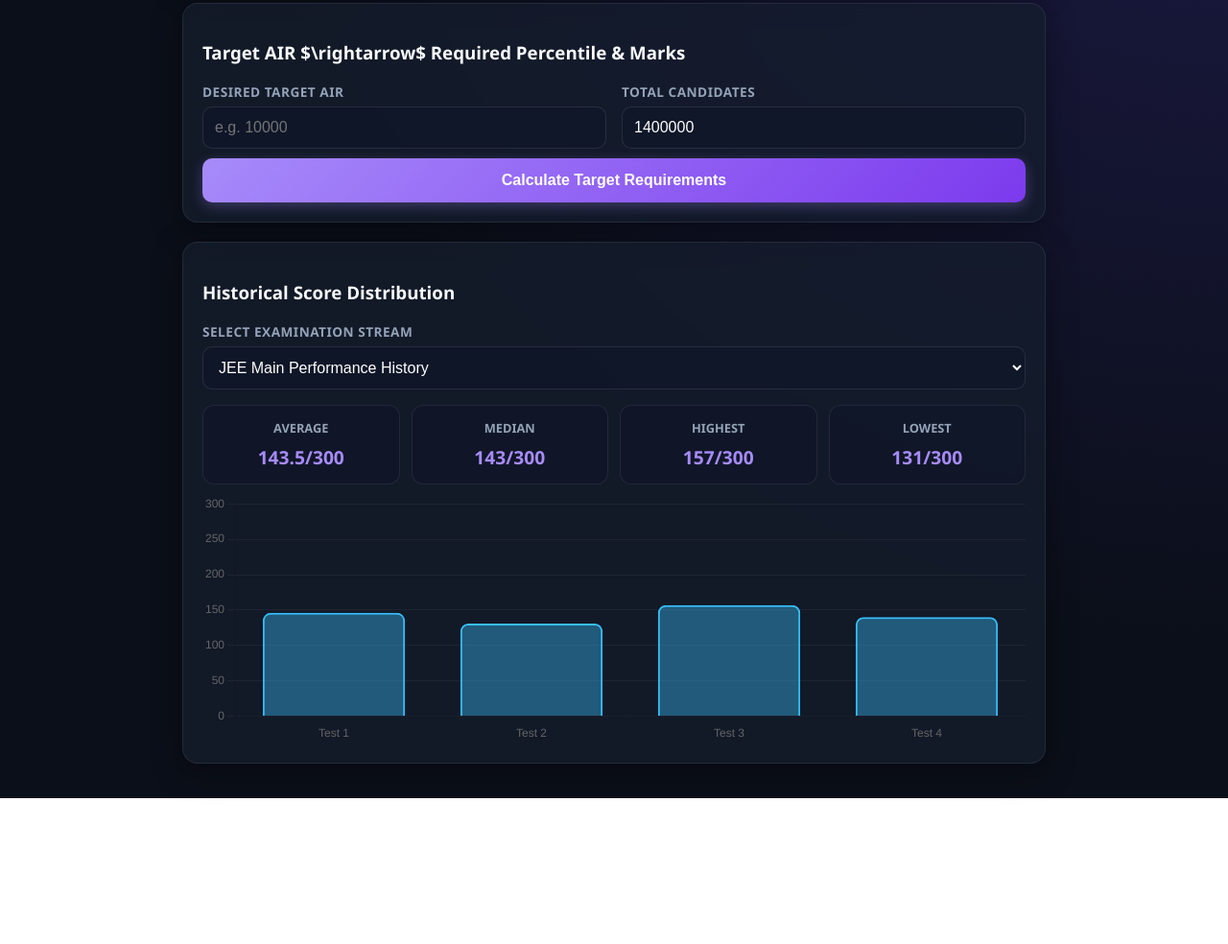
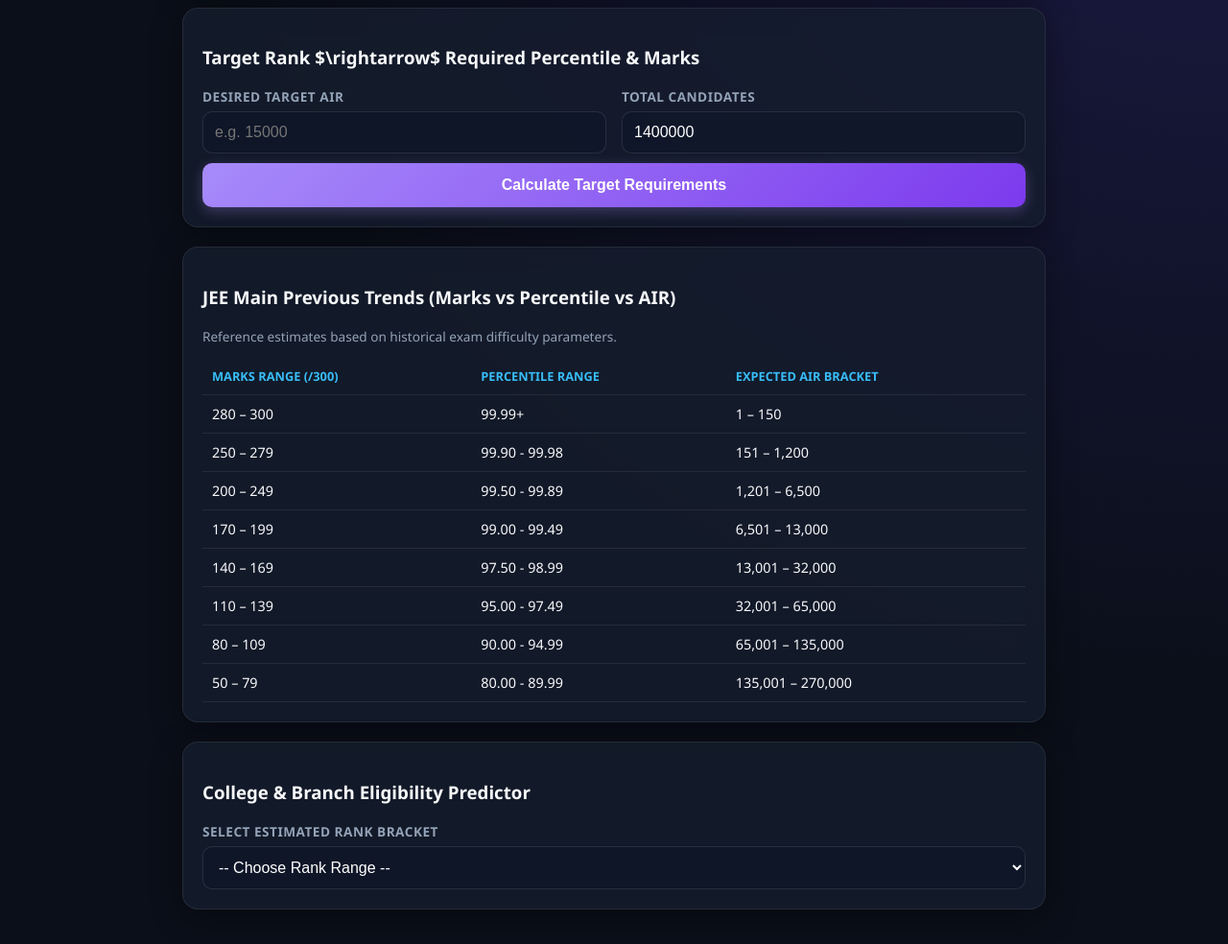
Before and after one commit to Praveenepili13/app-for-mobile, a plain HTML site: page index.html in a window 1280 px wide. Shown: the part 397-1381 px from the top of the page at 96% size. Before the commit the page ends 1229 px from the top, so only its background shows below. Drawn offline with nearby package versions, Linux system fonts and the light colour scheme.

Commit message:
Update index.html

```diff
--- a/index.html
+++ b/index.html
@@ -3,12 +3,12 @@
 <head>
     <meta charset="UTF-8">
     <meta name="viewport" content="width=device-width, initial-scale=1.0">
-    <title>Praveen D Epili - Rank Engine Pro</title>
+    <title>JEE & Entrance Rank Analytics Engine</title>
     <script src="https://cdn.jsdelivr.net/npm/chart.js"></script>
     <style>
         :root {
             --bg: #0b0f19;
-            --card-bg: rgba(22, 30, 46, 0.7);
+            --card-bg: rgba(22, 30, 46, 0.75);
             --card-border: rgba(255, 255, 255, 0.08);
             --accent-blue: #38bdf8;
             --accent-green: #34d399;
@@ -37,7 +37,7 @@
 
         header h1 {
             margin: 0;
-            font-size: 2rem;
+            font-size: 2.2rem;
             background: linear-gradient(90deg, var(--accent-blue), var(--accent-purple));
             -webkit-background-clip: text;
             -webkit-text-fill-color: transparent;
@@ -110,38 +110,34 @@
 
         .res-val { font-size: 1.6rem; font-weight: 800; color: var(--accent-green); }
 
-        .stat-grid {
-            display: grid;
-            grid-template-columns: repeat(auto-fit, minmax(130px, 1fr));
-            gap: 12px;
-            margin-top: 16px;
+        table {
+            width: 100%;
+            border-collapse: collapse;
+            margin-top: 12px;
+            color: var(--text-main);
         }
 
-        .stat-box {
-            background: rgba(15, 23, 42, 0.6);
-            border: 1px solid var(--card-border);
-            padding: 14px;
-            border-radius: 12px;
-            text-align: center;
+        th, td {
+            padding: 10px;
+            text-align: left;
+            border-bottom: 1px solid rgba(255, 255, 255, 0.08);
+            font-size: 0.9rem;
         }
 
-        .stat-box h4 { margin: 0; color: var(--text-sub); font-size: 0.8rem; }
-        .stat-box p { margin: 8px 0 0 0; font-size: 1.2rem; font-weight: bold; color: var(--accent-purple); }
-
-        .chart-wrapper { position: relative; height: 260px; width: 100%; margin-top: 10px; }
+        th { color: var(--accent-blue); text-transform: uppercase; font-size: 0.8rem; }
     </style>
 </head>
 <body>
 
     <div class="container">
         <header>
-            <h1>Rank & Performance Analytics</h1>
-            <p>Praveen D Epili | Advanced Calculator & Growth Trajectory</p>
+            <h1>Rank & Percentile Predictor</h1>
+            <p>Interactive Analytics, Target Calculators & Cutoff Estimators</p>
         </header>
 
         <!-- 1. Live Percentile to Rank Predictor -->
         <div class="glass-card">
-            <h3>Percentile $\rightarrow$ AIR Rank Predictor</h3>
+            <h3>Percentile $\rightarrow$ Estimated AIR Rank</h3>
             <div class="grid">
                 <div>
                     <label>Percentile Score (%)</label>
@@ -166,13 +162,13 @@
             </div>
         </div>
 
-        <!-- 2. Target Percentile & Marks Predictor -->
+        <!-- 2. Target Rank to Percentile & Marks -->
         <div class="glass-card">
-            <h3>Target AIR $\rightarrow$ Required Percentile & Marks</h3>
+            <h3>Target Rank $\rightarrow$ Required Percentile & Marks</h3>
             <div class="grid">
                 <div>
                     <label>Desired Target AIR</label>
-                    <input type="number" id="targetRankInput" placeholder="e.g. 10000">
+                    <input type="number" id="targetRankInput" placeholder="e.g. 15000">
                 </div>
                 <div>
                     <label>Total Candidates</label>
@@ -193,50 +189,61 @@
             </div>
         </div>
 
-        <!-- 3. Historical Data & Analytics -->
+        <!-- 3. Previous Years' Marks vs Percentile vs Rank Reference -->
         <div class="glass-card">
-            <h3>Historical Score Distribution</h3>
-            <label>Select Examination Stream</label>
-            <select id="streamSelect" onchange="renderAnalytics()">
-                <option value="jee">JEE Main Performance History</option>
-                <option value="cet">MHT-CET Performance History</option>
+            <h3>JEE Main Previous Trends (Marks vs Percentile vs AIR)</h3>
+            <p style="color: var(--text-sub); font-size: 0.85rem;">Reference estimates based on historical exam difficulty parameters.</p>
+            <table>
+                <thead>
+                    <tr>
+                        <th>Marks Range (/300)</th>
+                        <th>Percentile Range</th>
+                        <th>Expected AIR Bracket</th>
+                    </tr>
+                </thead>
+                <tbody>
+                    <tr><td>280 – 300</td><td>99.99+</td><td>1 – 150</td></tr>
+                    <tr><td>250 – 279</td><td>99.90 - 99.98</td><td>151 – 1,200</td></tr>
+                    <tr><td>200 – 249</td><td>99.50 - 99.89</td><td>1,201 – 6,500</td></tr>
+                    <tr><td>170 – 199</td><td>99.00 - 99.49</td><td>6,501 – 13,000</td></tr>
+                    <tr><td>140 – 169</td><td>97.50 - 98.99</td><td>13,001 – 32,000</td></tr>
+                    <tr><td>110 – 139</td><td>95.00 - 97.49</td><td>32,001 – 65,000</td></tr>
+                    <tr><td>80 – 109</td><td>90.00 - 94.99</td><td>65,001 – 135,000</td></tr>
+                    <tr><td>50 – 79</td><td>80.00 - 89.99</td><td>135,001 – 270,000</td></tr>
+                </tbody>
+            </table>
+        </div>
+
+        <!-- 4. Target Branch & College Admission Estimator -->
+        <div class="glass-card">
+            <h3>College & Branch Eligibility Predictor</h3>
+            <label>Select Estimated Rank Bracket</label>
+            <select id="rankBracketSelect" onchange="predictCollege()">
+                <option value="">-- Choose Rank Range --</option>
+                <option value="top5k">Top 1 – 5,000</option>
+                <option value="top15k">5,001 – 15,000</option>
+                <option value="top35k">15,001 – 35,000</option>
+                <option value="top65k">35,001 – 65,000</option>
+                <option value="above65k">Above 65,000</option>
             </select>
 
-            <div class="stat-grid">
-                <div class="stat-box">
-                    <h4>AVERAGE</h4>
-                    <p id="statAvg">--</p>
-                </div>
-                <div class="stat-box">
-                    <h4>MEDIAN</h4>
-                    <p id="statMedian">--</p>
-                </div>
-                <div class="stat-box">
-                    <h4>HIGHEST</h4>
-                    <p id="statHigh">--</p>
-                </div>
-                <div class="stat-box">
-                    <h4>LOWEST</h4>
-                    <p id="statLow">--</p>
-                </div>
-            </div>
-
-            <div class="chart-wrapper">
-                <canvas id="analyticsChart"></canvas>
+            <div class="result-badge" id="collegeResult" style="display: none; flex-direction: column; align-items: flex-start; gap: 8px;">
+                <div style="font-weight: bold; color: var(--accent-blue);" id="collegeTitle">--</div>
+                <div style="color: var(--text-sub); font-size: 0.9rem;" id="collegeDesc">--</div>
             </div>
         </div>
+
     </div>
 
     <script>
-        const jeeData = [146, 131, 157, 140];
-        const cetData = [130, 116, 114, 136, 98, 114, 108, 110];
-        let chartInstance = null;
-
         function calculateRank() {
             const p = parseFloat(document.getElementById('percentileInput').value);
             const n = parseInt(document.getElementById('totalCandidates').value);
 
-            if (isNaN(p) || isNaN(n) || p < 0 || p > 100) return;
+            if (isNaN(p) || isNaN(n) || p < 0 || p > 100) {
+                alert("Please enter a valid percentile between 0 and 100.");
+                return;
+            }
 
             const rank = Math.floor((100 - p) * (n / 100)) + 1;
             const topPct = (100 - p).toFixed(2);
@@ -250,68 +257,55 @@
             const rank = parseInt(document.getElementById('targetRankInput').value);
             const n = parseInt(document.getElementById('targetTotalCandidates').value);
 
-            if (isNaN(rank) || isNaN(n) || rank <= 0) return;
+            if (isNaN(rank) || isNaN(n) || rank <= 0) {
+                alert("Please enter a valid target rank.");
+                return;
+            }
 
             const reqPct = (100 - ((rank - 1) * 100 / n)).toFixed(4);
 
-            // Marks Estimation Model for JEE
-            let estMarks = 100;
-            if (reqPct >= 99) estMarks = 190;
-            else if (reqPct >= 97) estMarks = 160;
-            else if (reqPct >= 95) estMarks = 135;
-            else if (reqPct >= 90) estMarks = 110;
-            else estMarks = 85;
+            let estMarks = "80+";
+            if (reqPct >= 99.5) estMarks = "200+";
+            else if (reqPct >= 99) estMarks = "170+";
+            else if (reqPct >= 97.5) estMarks = "140+";
+            else if (reqPct >= 95) estMarks = "110+";
+            else if (reqPct >= 90) estMarks = "85+";
 
             document.getElementById('reqPctVal').innerText = reqPct + "%";
             document.getElementById('estMarksVal').innerText = "~ " + estMarks + " / 300";
             document.getElementById('targetResult').style.display = "flex";
         }
 
-        function renderAnalytics() {
-            const type = document.getElementById('streamSelect').value;
-            const data = (type === 'jee') ? jeeData : cetData;
-            const maxScore = (type === 'jee') ? 300 : 200;
+        function predictCollege() {
+            const val = document.getElementById('rankBracketSelect').value;
+            const resBox = document.getElementById('collegeResult');
+            const title = document.getElementById('collegeTitle');
+            const desc = document.getElementById('collegeDesc');
 
-            const avg = (data.reduce((a, b) => a + b, 0) / data.length).toFixed(1);
-            const sorted = [...data].sort((a, b) => a - b);
-            const mid = Math.floor(sorted.length / 2);
-            const median = sorted.length % 2 !== 0 ? sorted[mid] : ((sorted[mid - 1] + sorted[mid]) / 2);
+            if (!val) {
+                resBox.style.display = "none";
+                return;
+            }
 
-            document.getElementById('statAvg').innerText = `${avg}/${maxScore}`;
-            document.getElementById('statMedian').innerText = `${median}/${maxScore}`;
-            document.getElementById('statHigh').innerText = `${Math.max(...data)}/${maxScore}`;
-            document.getElementById('statLow').innerText = `${Math.min(...data)}/${maxScore}`;
+            resBox.style.display = "flex";
 
-            const ctx = document.getElementById('analyticsChart').getContext('2d');
-
-            if (chartInstance) chartInstance.destroy();
-
-            chartInstance = new Chart(ctx, {
-                type: 'bar',
-                data: {
-                    labels: data.map((_, i) => `Test ${i + 1}`),
-                    datasets: [{
-                        label: 'Score',
-                        data: data,
-                        backgroundColor: 'rgba(56, 189, 248, 0.4)',
-                        borderColor: '#38bdf8',
-                        borderWidth: 2,
-                        borderRadius: 8
-                    }]
-                },
-                options: {
-                    responsive: true,
-                    maintainAspectRatio: false,
-                    scales: {
-                        y: { max: maxScore, grid: { color: 'rgba(255, 255, 255, 0.05)' } },
-                        x: { grid: { display: false } }
-                    },
-                    plugins: { legend: { display: false } }
-                }
-            });
+            if (val === 'top5k') {
+                title.innerText = "Top Tier NITs / IIITs (CSE & ECE)";
+                desc.innerText = "High chance of securing Computer Science or Electronics engineering in top institutes like NIT Trichy, Surathkal, Warangal, and IIIT Hyderabad/Allahabad.";
+            } else if (val === 'top15k') {
+                title.innerText = "Top/Mid NITs & Core Branches";
+                desc.innerText = "Likely admission into CSE/ECE at mid-tier NITs or Mechanical/Electrical at premier NITs.";
+            } else if (val === 'top35k') {
+                title.innerText = "Newer NITs, IIITs & State Top Colleges";
+                desc.innerText = "Good chances for core engineering branches across established state government engineering colleges and newer IIITs/GFTIs.";
+            } else if (val === 'top65k') {
+                title.innerText = "GFTIs & State Level Institutions";
+                desc.innerText = "Eligibility for Government Funded Technical Institutes (GFTIs) and state engineering seats.";
+            } else {
+                title.innerText = "State Level Colleges & Private Universities";
+                desc.innerText = "Focus on state-level entrance exams (like MHT-CET) or private university counseling pathways.";
+            }
         }
-
-        renderAnalytics();
     </script>
 </body>
 </html>
```
